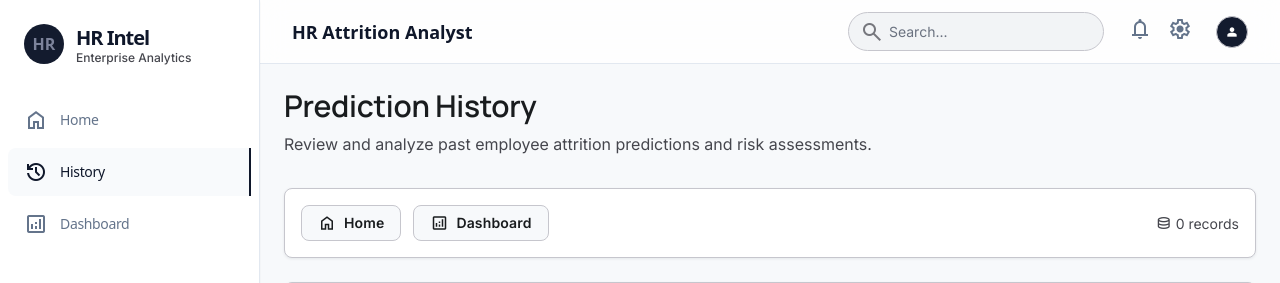
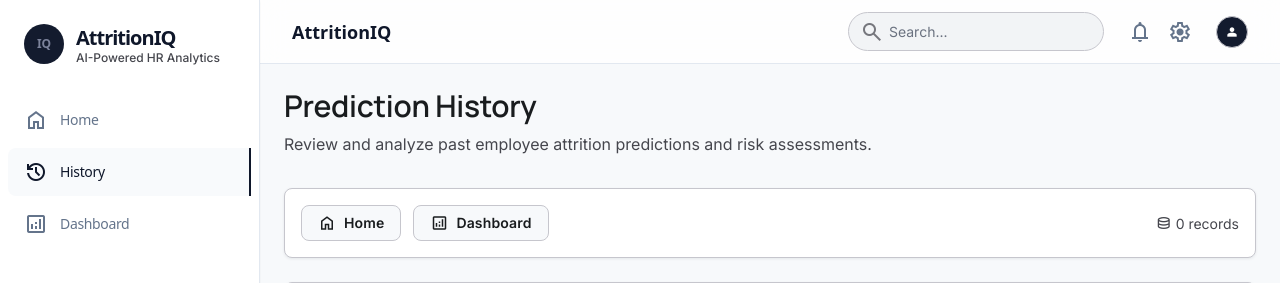
Before and after one commit to Omkar-Praksh-Patil/AI-powered-HR-analytics-platform, a Flask app: page /history in a window 1280 px wide. Shown: the top 283 px of the page. Run offline with Flask 3, Linux system fonts and the light colour scheme; data that the repository does not hold is empty; parts of the project's set-up code (start-up, migrations or seed data) failed here and were passed over; some libraries are stand-ins or nearby versions.

Commit message:
rebrand: rename project from Inventeron to AttritionIQ across all files

```diff
--- a/templates/history.html
+++ b/templates/history.html
@@ -3,7 +3,7 @@
 <head>
     <meta charset="utf-8"/>
     <meta content="width=device-width, initial-scale=1.0" name="viewport"/>
-    <title>HR Attrition Analyst - History</title>
+    <title>AttritionIQ - Prediction History</title>
     <script src="https://cdn.tailwindcss.com?plugins=forms,container-queries"></script>
     <link href="https://fonts.googleapis.com/css2?family=Manrope:wght@400;600;700;800&family=Inter:wght@400;500;600&display=swap" rel="stylesheet"/>
     <link href="https://fonts.googleapis.com/css2?family=Material+Symbols+Outlined:wght,FILL@100..700,0..1&display=swap" rel="stylesheet"/>
@@ -106,26 +106,19 @@
           },
         }
     </script>
-    <style>
-        .material-symbols-outlined {
-            font-variation-settings: 'FILL' 0, 'wght' 400, 'GRAD' 0, 'opsz' 24;
-        }
-        .material-symbols-outlined.filled {
-            font-variation-settings: 'FILL' 1, 'wght' 400, 'GRAD' 0, 'opsz' 24;
-        }
-    </style>
+    <link rel="stylesheet" href="{{ url_for('static', filename='css/style.css') }}"/>
 </head>
 <body class="bg-background text-on-background antialiased min-h-screen">
 
 <!-- SideNavBar -->
 <nav class="hidden md:flex bg-white fixed left-0 top-0 h-full w-[260px] border-r border-slate-200 shadow-sm flex-col py-6 z-50">
     <div class="px-6 mb-8 flex items-center gap-3">
-        <div class="w-10 h-10 rounded-full bg-primary-container text-on-primary-container flex items-center justify-center font-bold">
-            HR
+        <div class="w-10 h-10 rounded-full bg-primary-container text-on-primary-container flex items-center justify-center font-bold text-xs">
+            IQ
         </div>
         <div>
-            <h1 class="text-xl font-bold text-slate-900 tracking-tighter">HR Intel</h1>
-            <p class="font-label-sm text-label-sm text-on-surface-variant">Enterprise Analytics</p>
+            <h1 class="text-xl font-bold text-slate-900 tracking-tighter">AttritionIQ</h1>
+            <p class="font-label-sm text-label-sm text-on-surface-variant">AI-Powered HR Analytics</p>
         </div>
     </div>
     <div class="flex-1 flex flex-col gap-1 px-2">
@@ -153,7 +146,7 @@
 <!-- TopNavBar -->
 <header class="hidden md:flex bg-white/80 backdrop-blur-md sticky top-0 z-40 w-full border-b border-slate-200 justify-between items-center h-16 px-8 md:ml-[260px]" style="width: calc(100% - 260px);">
     <div class="flex items-center gap-4">
-        <span class="text-lg font-black text-slate-900">HR Attrition Analyst</span>
+        <span class="text-lg font-black text-slate-900">AttritionIQ</span>
     </div>
     <div class="flex items-center gap-6">
         <div class="relative w-64 hidden sm:block">
```
Also changed, not shown: CONTRIBUTING.md (+5 -4 lines), SECURITY.md (+3 -3 lines), templates/dashboard.html (+4 -4 lines), templates/index.html (+4 -4 lines), .github/workflows/ci.yml, CHANGELOG.md, README.md.
